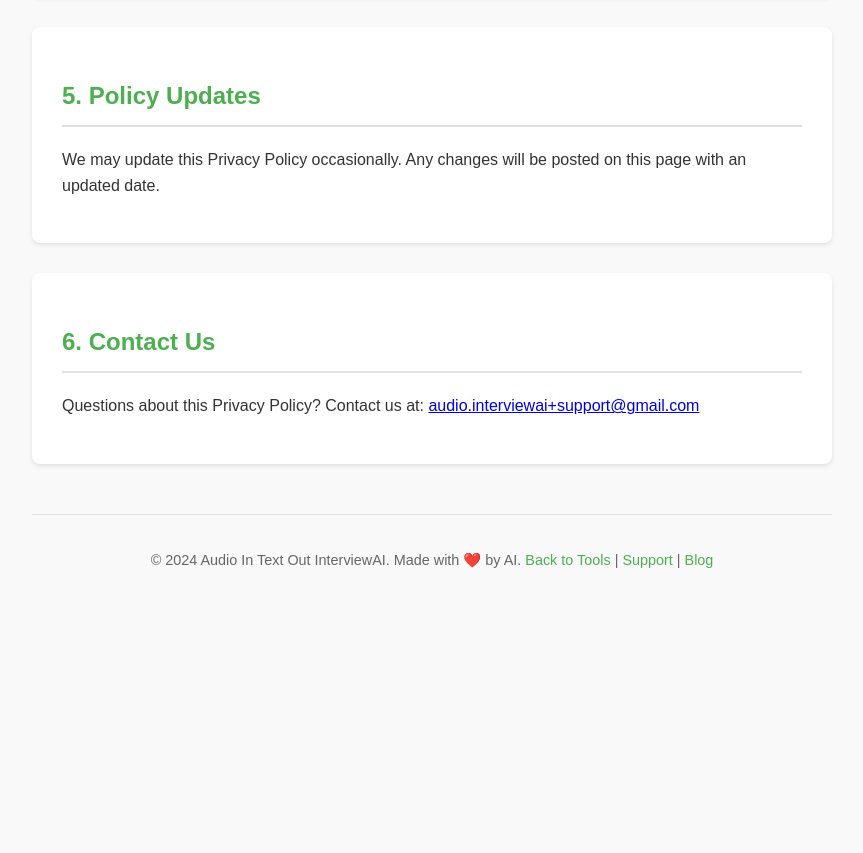
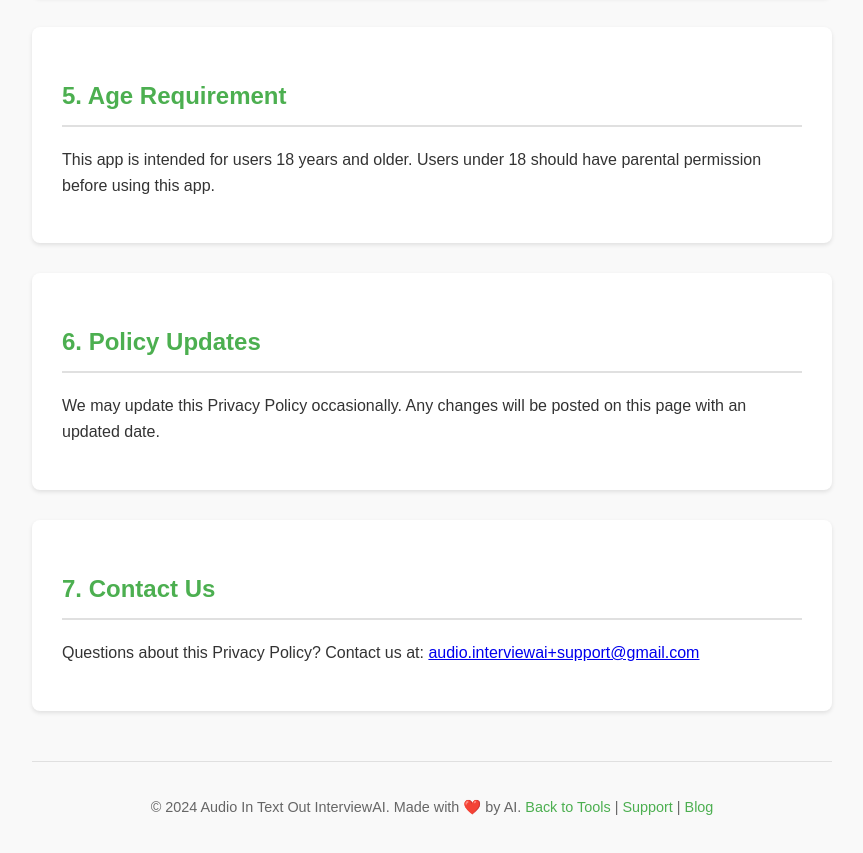
Before and after one commit to imxj/apps, a browser extension: page privacy-policy/index.html in a window 1280 px wide. Shown: the part 1807-2660 px from the top of the page, without its empty margins (208-1071 px from the left). Before the commit the page ends 2419 px from the top, so only its background shows below. Drawn offline with Linux system fonts and the light colour scheme.

Commit message:
Update privacy policy to include age requirement for users and adjust section numbering for clarity.

```diff
--- a/privacy-policy/index.html
+++ b/privacy-policy/index.html
@@ -257,12 +257,17 @@
     </div>
 
     <div class="section">
-        <h2>5. Policy Updates</h2>
+        <h2>5. Age Requirement</h2>
+        <p>This app is intended for users 18 years and older. Users under 18 should have parental permission before using this app.</p>
+    </div>
+
+    <div class="section">
+        <h2>6. Policy Updates</h2>
         <p>We may update this Privacy Policy occasionally. Any changes will be posted on this page with an updated date.</p>
     </div>
 
     <div class="section" id="contact">
-        <h2>6. Contact Us</h2>
+        <h2>7. Contact Us</h2>
         <p>Questions about this Privacy Policy? Contact us at: <a href="mailto:audio.interviewai+support@gmail.com">audio.interviewai+support@gmail.com</a></p>
     </div>
 
```
